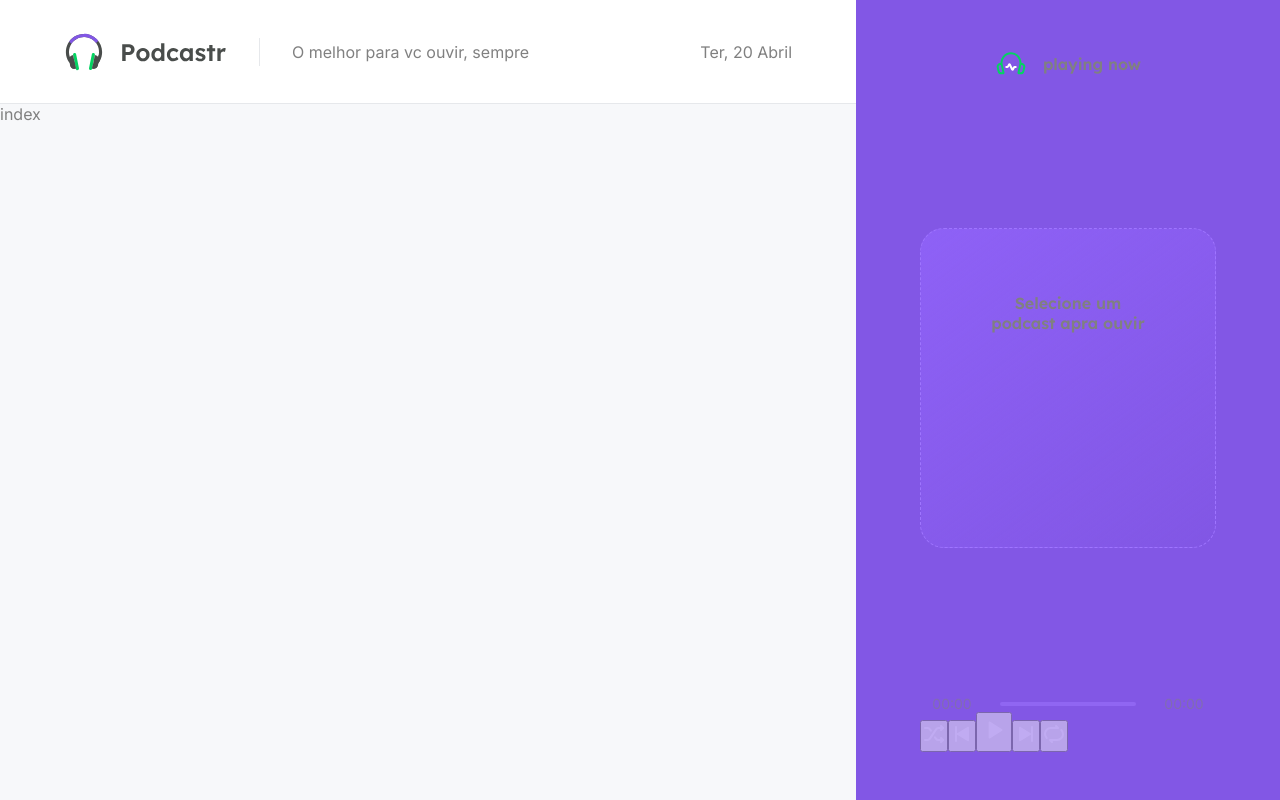
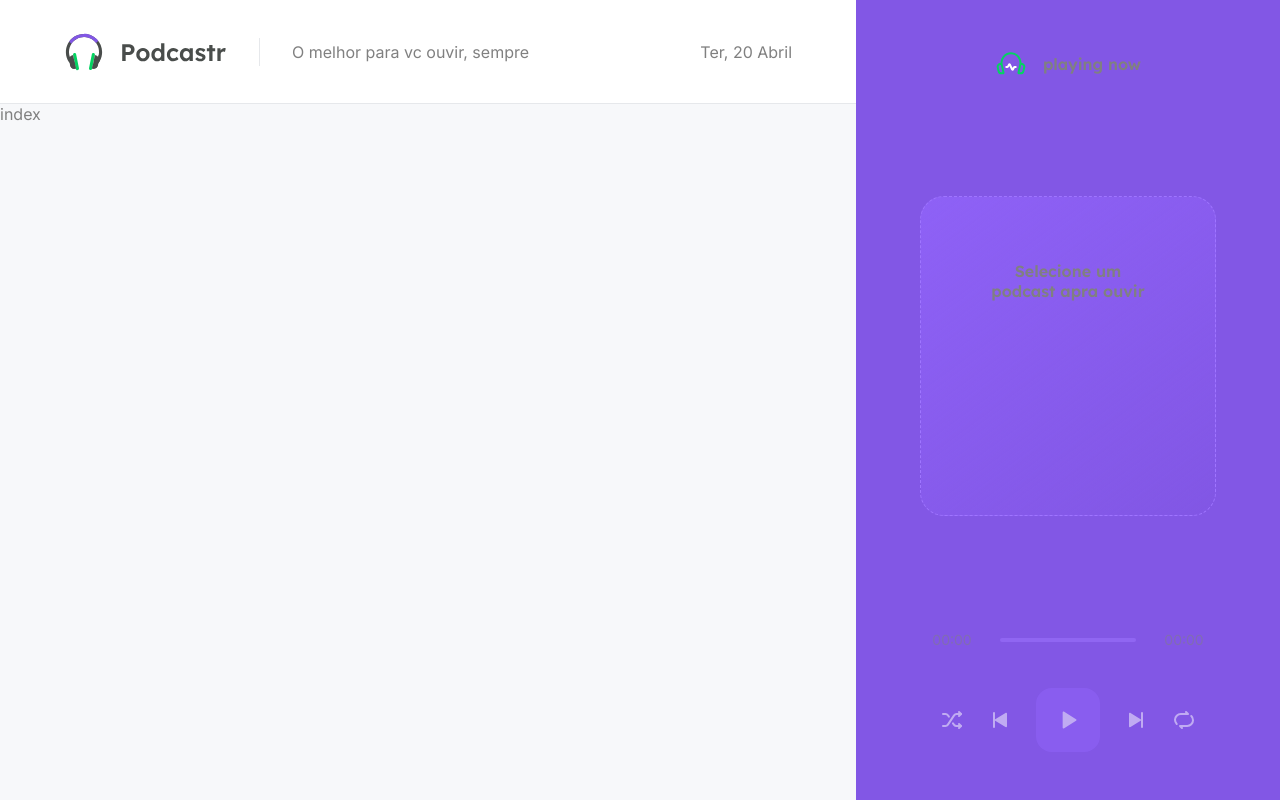
Before and after one commit to dekopossas/podcasterNLW, a Next.js app in the folder podcaster-nlw-next/: page / in a window 1280 px wide. Built offline with nearby package versions, Linux system fonts and the light colour scheme.

Commit message:
adicionei estilo para play button

```diff
--- a/podcaster-nlw-next/src/components/Player/index.tsx
+++ b/podcaster-nlw-next/src/components/Player/index.tsx
@@ -30,7 +30,7 @@ export function Player() {
           <img src="/play-previous.svg" alt="Tocar anterior" />
         </button>
 
-        <button type="button">
+        <button type="button" className={styles.playButton}>
           <img src="/play.svg" alt="Tocar" />
         </button>
 
--- a/podcaster-nlw-next/src/components/Player/styles.module.scss
+++ b/podcaster-nlw-next/src/components/Player/styles.module.scss
@@ -68,7 +68,7 @@
   }
 }
 
-.button {
+.buttons {
   display: flex;
   align-items: center;
   justify-content: center;
```
